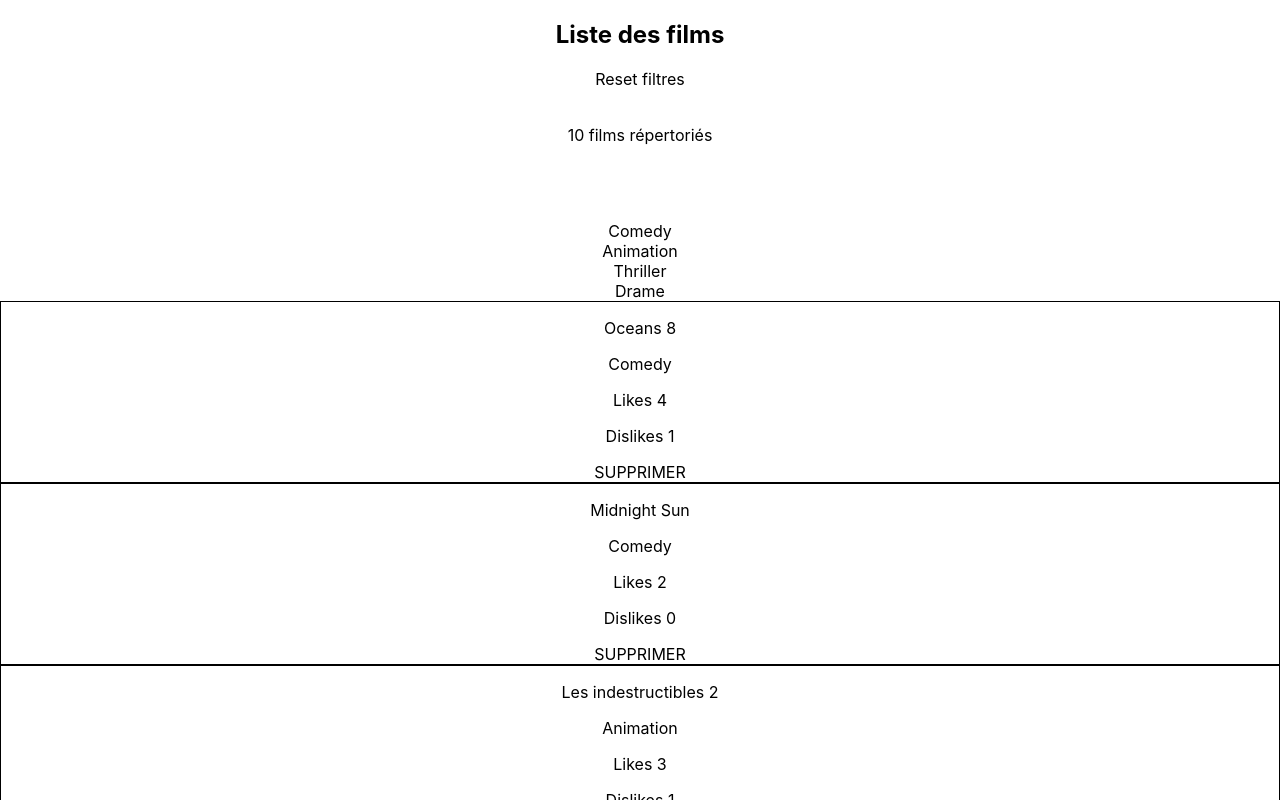
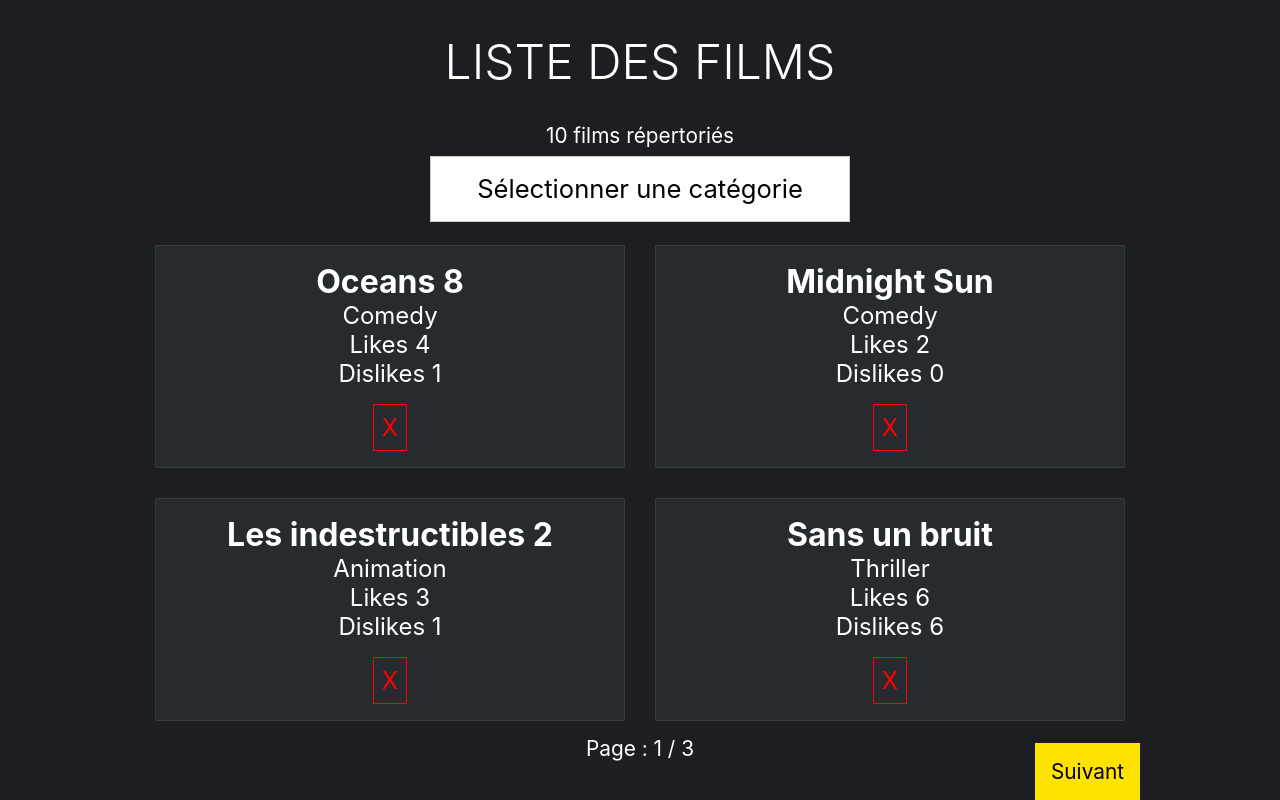
Before and after one commit to suzette-sousa/react-interview, a React (Create React App) app: page / in a window 1280 px wide. Shown: the top 800 px of the page. Built offline with nearby package versions, Linux system fonts and the light colour scheme.

Commit message:
stylize elements quick dirty

```diff
--- a/src/features/movies/Movies.js
+++ b/src/features/movies/Movies.js
@@ -1,4 +1,4 @@
-import React, { useEffect } from 'react';
+import React, { useEffect, useState } from 'react';
 
 import { useSelector, useDispatch } from 'react-redux';
 import {
@@ -16,6 +16,8 @@ import {
   toggleDislikeMovie,
 } from './moviesSlice';
 
+import Styles from "./Movies.module.scss";
+
 const Movies = () => {
   const categories = useSelector(categoriesData);
   const loading = useSelector(isLoadingMovies);
@@ -32,6 +34,8 @@ const Movies = () => {
   const nbPages = Math.ceil(moviesDisplayedCount/ 4);
   const dispatch = useDispatch();
 
+  const [displaySelectOptions, setDisplaySelectOptions] = useState(false);
+
   useEffect(() => {
     dispatch(loadMoviesAndCategories());
     // eslint-disable-next-line react-hooks/exhaustive-deps
@@ -44,7 +48,8 @@ const Movies = () => {
 
   const onfilterByCategory = (e) => {
     dispatch(setPage(1));
-    dispatch(filterByCategory({category: e.target.innerHTML}))
+    dispatch(filterByCategory({category: e.target.innerHTML}));
+    setDisplaySelectOptions(!displaySelectOptions);
   }
 
   const onToggleLike = (movie) => {
@@ -59,41 +64,51 @@ const Movies = () => {
     <>
       {!loading && (
         <section>
-          <h1>Liste des films</h1>
-
-          {filters && <span onClick={() => dispatch(resetFilters())}>Reset filtres</span>}
-          <br/><br/>
+          <h1 className={Styles.title}>Liste des films</h1>
 
           <p>{moviesCount} film{moviesCount > 1 && "s"} répertorié{moviesCount > 1 && "s"}</p>
-          <br/><br/>
+          <div className={Styles.selectWrapper}>
+            <div className={Styles.selectOptionWrapper}>
+              {filters?.category && <span className={Styles.closeSelectOption} onClick={() => dispatch(resetFilters())}>X</span>}
+              <span className={Styles.selectOption} onClick={() => setDisplaySelectOptions(!displaySelectOptions)}>{filters?.category ? filters?.category : "Sélectionner une catégorie"}</span>
+            </div>
 
-          {filters?.category && <span style={{'border': '1px solid'}}>{filters?.category}</span>}
-          <br></br>
 
+            {displaySelectOptions && (
+              <div className={Styles.selectDisplayOptions}>
+                <div className={Styles.selectOptionWrapper}>
                   {categories.filter((category) => category !== filters?.category).map((category, index) => (
-            <div key={index} onClick={(e) => onfilterByCategory(e)}>{category}</div>
+                    <div key={index} onClick={(e) => onfilterByCategory(e)} className={Styles.selectOption}>{category}</div>
                   ))}
+                </div>
+              </div>
+            )}
+          </div>
 
+          <div className={Styles.list}>
             {moviesDisplayed?.length > 0 && moviesDisplayed.map((movie) => (
-            <div key={movie.id} style={{'border': '1px solid'}}>
-              <p>{movie.title}</p>
+              <div key={movie.id}>
+                <div className={Styles.listInner}>
+                  <h2>{movie.title}</h2>
                   <p>{movie.category}</p>
                   <p onClick={() => onToggleLike(movie)}>Likes {movie.likes}</p>
                   <p onClick={() => onToggleDislike(movie)}>Dislikes {movie.dislikes}</p>
-              <span onClick={() => dispatch(delMovie(movie.id))}>SUPPRIMER</span>
+                  <span className={Styles.btnDelete} onClick={() => dispatch(delMovie(movie.id))}>X</span>
+                </div>
               </div>
             ))}
+          </div>
 
           {filters?.category && filteredMoviesCount !== moviesCount && <p>{filteredMoviesCount} résultat{filteredMoviesCount > 1 && "s"}</p>}
           {moviesDisplayedCount > 0 && (
             <>
-              {pageNumber > 1 && <span onClick={() => dispatch(prevPage())}>Précédent</span>}
-              <br/>
-              <span>Page : {pageNumber}</span>
-              <br/>
-              nbPages: {nbPages}
-              <br/>
-              {pageNumber < nbPages && <span onClick={() => dispatch(nextPage())}>Suivant</span>}
+              <span>Page : {pageNumber} / {nbPages}</span>
+
+              <div className={Styles.inputPrevNext}>
+                {pageNumber > 1 && <span onClick={() => dispatch(prevPage())} className={Styles.inputPrev}>Précédent</span>}
+                {pageNumber < nbPages && <span onClick={() => dispatch(nextPage())} className={Styles.inputNext}>Suivant</span>}
+              </div>
+
             </>
           )}
         </section>
--- /dev/null
+++ b/src/features/movies/Movies.module.scss
@@ -0,0 +1,103 @@
+.title {
+  padding: 2rem 0;
+  text-transform: uppercase;
+  font-size: 3rem;
+  font-weight: 300;
+}
+
+h2 {
+  font-weight: 700;
+  font-size: 2rem;
+}
+.selectWrapper {
+  position: relative;
+}
+.selectDisplayOptions {
+  position: absolute;
+  left: 0;
+  right: 0;
+}
+.selectOptionWrapper {
+  display: flex;
+  flex-wrap: wrap;
+  justify-content: center;
+  width: 420px;
+  max-width: calc(100% - 10vw);
+  margin: 0.5rem auto;
+  background: #fff;
+  color: #000;
+}
+.closeSelectOption {
+  position: absolute;
+  width: 4rem;
+  height: 4rem;
+  right: 0;
+  left: calc(50% + 169px);
+  color: #000;
+  font-size: 2rem;
+  display: flex;
+  align-items: center;
+}
+.selectOption {
+  max-width: 30rem;
+  width: 100%;
+  padding: 1rem;
+  height: 2rem;
+  font-size: 1.6rem;
+  border: 1px solid #ccc;
+  &:hover {
+    cursor: pointer;
+    outline: 2px solid var(--sw-color-princ);
+  }
+}
+.inputPrevNext {
+  position: sticky;
+  bottom: 0;
+  display: flex;
+  justify-content: space-between;
+}
+.inputNext, .inputPrev {
+  background-color: var(--sw-color-princ);
+  padding: 1rem;
+  color: #000;
+}
+.inputNext {
+  margin-left: auto;
+}
+.inputPrev {
+  margin-right: auto;
+}
+
+
+.list {
+  @media screen and (min-width: 769px) {
+    display: grid;
+    grid-template-columns: repeat(2, 1fr);
+  }
+  &>div {
+    padding: 1rem;
+  }
+}
+.listInner {
+  padding: 1rem;
+  background-color: #272b30;
+  box-shadow: 0 0 1px #ccc;
+  font-size: 1.5rem;
+  color: #fff;
+  &:hover {
+    background-color: #32383e;
+  }
+}
+
+.btnDelete {
+  display: inline-flex;
+  margin-top: 1rem;
+  background: none;
+  padding: 0.5rem;
+  border: 1px solid #f00;
+  color: #f00;
+  &:hover {
+    opacity: 0.8;
+    cursor: pointer;
+  }
+}
--- a/src/index.css
+++ /dev/null
@@ -1,13 +0,0 @@
-body {
-  margin: 0;
-  font-family: -apple-system, BlinkMacSystemFont, 'Segoe UI', 'Roboto', 'Oxygen',
-    'Ubuntu', 'Cantarell', 'Fira Sans', 'Droid Sans', 'Helvetica Neue',
-    sans-serif;
-  -webkit-font-smoothing: antialiased;
-  -moz-osx-font-smoothing: grayscale;
-}
-
-code {
-  font-family: source-code-pro, Menlo, Monaco, Consolas, 'Courier New',
-    monospace;
-}
--- a/src/index.js
+++ b/src/index.js
@@ -2,7 +2,7 @@ import React from 'react';
 import ReactDOM from 'react-dom/client';
 import { store } from './store/store'
 import { Provider } from 'react-redux';
-import './index.css';
+import './index.scss';
 import App from './App';
 import reportWebVitals from './reportWebVitals';
 
--- /dev/null
+++ b/src/index.scss
@@ -0,0 +1,45 @@
+body {
+  margin: 0;
+  font-family: -apple-system, BlinkMacSystemFont, 'Segoe UI', 'Roboto', 'Oxygen',
+    'Ubuntu', 'Cantarell', 'Fira Sans', 'Droid Sans', 'Helvetica Neue',
+    sans-serif;
+  -webkit-font-smoothing: antialiased;
+  -moz-osx-font-smoothing: grayscale;
+  background-color: #1c1e22;
+  text-align: center;
+  font-size: 1.3rem;
+  color: #fff;
+}
+h1, h2, h3, p {
+  margin: 0;
+}
+h1, h2 {
+  font-size: 1.8rem;
+}
+p {
+  margin: 0;
+}
+a {
+  text-decoration: none;
+  color: inherit;
+}
+
+.App {
+  max-width: 1000px;
+  min-height: 100vh;
+  width: 100%;
+  margin: auto;
+}
+button {
+  -webkit-appearance: none;
+  -moz-appearance: none;
+  appearance: none;
+  border: none;
+}
+
+/*
+Variables
+*/
+:root {
+  --sw-color-princ: #ffe300;
+}
```
Also changed, not shown: 1 other file (tests, documents, lock files or other folders). Lines whose indentation alone changed are shown as unchanged.
